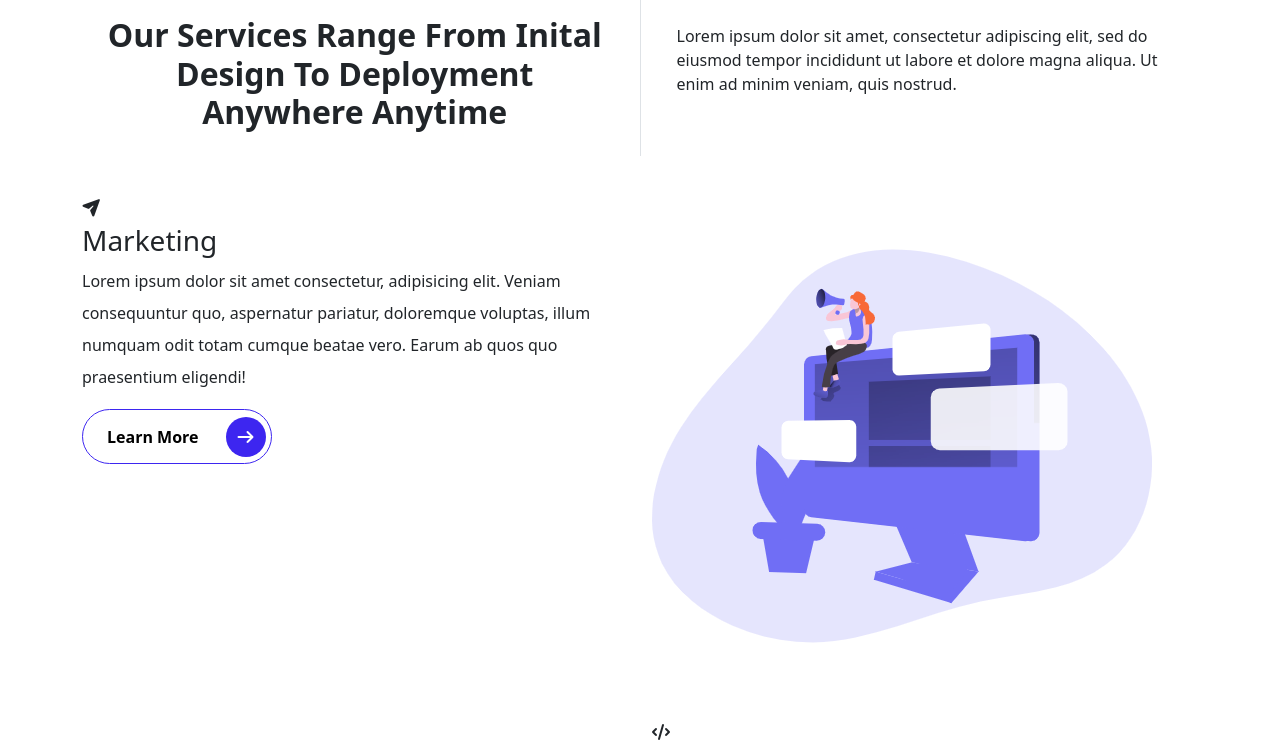
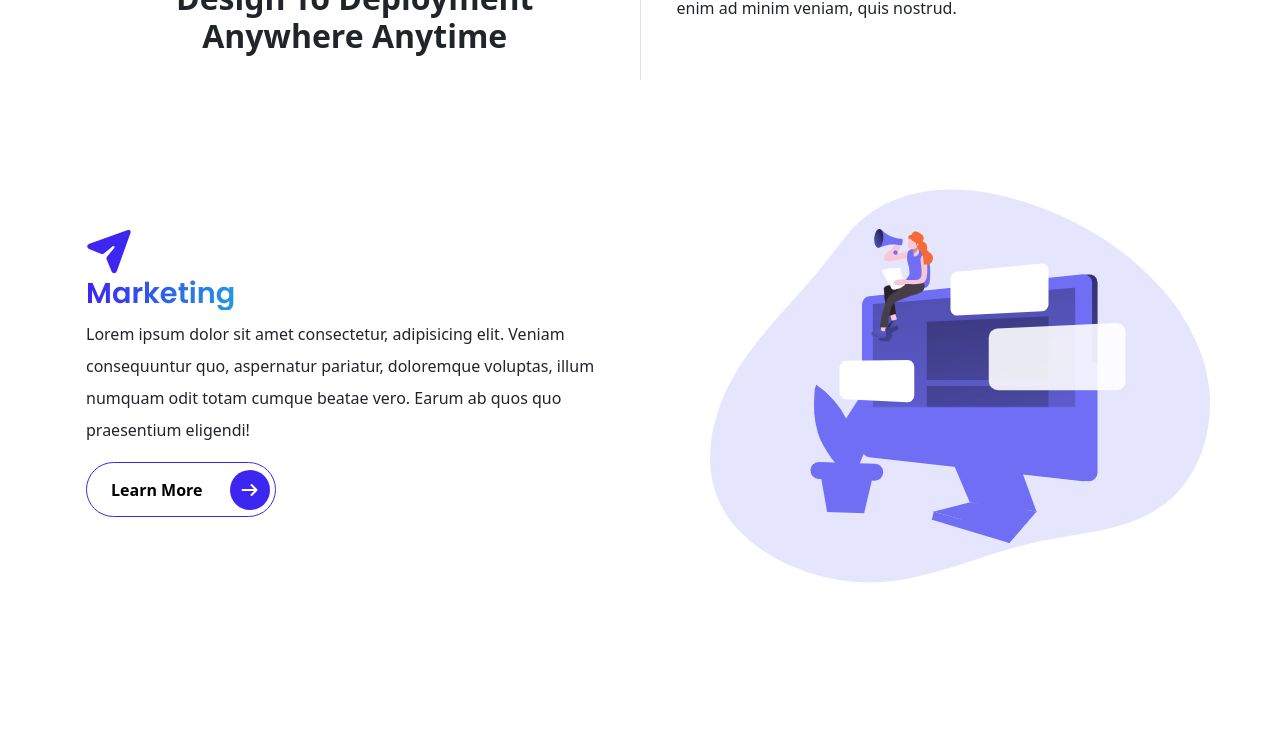
Before and after one commit to dmenezesgabriel/bootstrap-sass, a website: page index.html in a window 1280 px wide. Shown: the part 1400-2152 px from the top of the page. Drawn offline with nearby package versions, Linux system fonts and the light colour scheme; files that its build step writes are made by us from their sources.

Commit message:
Finish services section

```diff
--- a/index.html
+++ b/index.html
@@ -116,7 +116,7 @@
       </div>
       <div class="container">
         <div class="row">
-          <div class="col-md-4 col-lg-2">
+          <div class="col-md-4 col-lg-4">
             <div class="companies__logo-box shadow-sm">
               <img
                 src="img/companies/company-1.png"
@@ -126,7 +126,7 @@
               />
             </div>
           </div>
-          <div class="col-md-4 col-lg-2">
+          <div class="col-md-4 col-lg-4">
             <div class="companies__logo-box shadow-sm">
               <img
                 src="img/companies/company-2.png"
@@ -151,16 +151,14 @@
     </section>
     <!-- Companies section end -->
     <!-- Services section start -->
-    <section id="services" class="our-services">
+    <section id="services" class="services">
       <div class="container">
         <div class="row text-center">
           <h1 class="display-3 fw-bold">Our Services</h1>
-          <div class="heading-line mb-5"></div>
+          <div class="heading-line mb-1"></div>
         </div>
-      </div>
-      <!-- description -->
-      <div class="container">
-        <div class="row pt-2 mb-2 mt-5 mb-3">
+        <!-- description -->
+        <div class="row pt-2 mb-2 mt-0 mb-3">
           <div class="col md-6 border-right">
             <div class="bg-white p-3">
               <h2 class="fw-bold text-capitalize text-center">
@@ -186,7 +184,7 @@
         <div class="row">
           <div class="col-lg-6 col-md-6 col-sm-12 col-xs-12 services mt-4">
             <div class="services__content">
-              <i class="icon fas fa-paper-plane"></i>
+              <i class="icon d-block fas fa-paper-plane"></i>
               <h3 class="display-3--title mt-1">Marketing</h3>
               <p class="lh-lg">
                 Lorem ipsum dolor sit amet consectetur, adipisicing elit. Veniam
@@ -202,8 +200,10 @@
               </button>
             </div>
           </div>
-          <div class="col-lg-6 col-md-6 col-sm-12 col-xs-12 services mt-4">
-            <div class="services__content">
+          <div
+            class="col-lg-6 col-md-6 col-sm-12 col-xs-12 services mt-4 text-end"
+          >
+            <div class="services__picture">
               <img
                 src="img/services/service-1.png"
                 alt="Marketing Illustration"
@@ -214,8 +214,10 @@
         </div>
         <!-- Web development -->
         <div class="row">
-          <div class="col-lg-6 col-md-6 col-sm-12 col-xs-12 services mt-4">
-            <div class="services__content">
+          <div
+            class="col-lg-6 col-md-6 col-sm-12 col-xs-12 services mt-4 text-start"
+          >
+            <div class="services__picture">
               <img
                 src="img/services/service-2.png"
                 alt="Marketing Illustration"
@@ -225,7 +227,7 @@
           </div>
           <div class="col-lg-6 col-md-6 col-sm-12 col-xs-12 services mt-4">
             <div class="services__content">
-              <i class="icon fas fa-code"></i>
+              <i class="icon d-block fas fa-code"></i>
               <h3 class="display-3--title mt-1">Web Development</h3>
               <p class="lh-lg">
                 Lorem ipsum dolor sit amet consectetur, adipisicing elit. Veniam
@@ -246,7 +248,7 @@
         <div class="row">
           <div class="col-lg-6 col-md-6 col-sm-12 col-xs-12 services mt-4">
             <div class="services__content">
-              <i class="icon fas fa-cloud-upload-alt"></i>
+              <i class="icon d-block fas fa-cloud-upload-alt"></i>
               <h3 class="display-3--title mt-1">Cloud Hosting</h3>
               <p class="lh-lg">
                 Lorem ipsum dolor sit amet consectetur, adipisicing elit. Veniam
@@ -262,8 +264,10 @@
               </button>
             </div>
           </div>
-          <div class="col-lg-6 col-md-6 col-sm-12 col-xs-12 services mt-4">
-            <div class="services__content">
+          <div
+            class="col-lg-6 col-md-6 col-sm-12 col-xs-12 services mt-4 text-end"
+          >
+            <div class="services__picture">
               <img
                 src="img/services/service-3.png"
                 alt="Marketing Illustration"
@@ -275,7 +279,6 @@
       </div>
     </section>
     <!-- Services section end -->
-
     <script
       src="https://cdn.jsdelivr.net/npm/bootstrap@5.2.0-beta1/dist/js/bootstrap.bundle.min.js"
       integrity="sha384-pprn3073KE6tl6bjs2QrFaJGz5/SUsLqktiwsUTF55Jfv3qYSDhgCecCxMW52nD2"
--- a/scss/components/_typography.scss
+++ b/scss/components/_typography.scss
@@ -49,6 +49,25 @@
 
 .display-3 {
   font-family: "Poppins", sans-serif;
+
+  &--title {
+    font-size: 1.2rem;
+    text-transform: capitalize;
+    font-weight: 600;
+    font-family: "Poppins", sans-serif;
+    display: inline-block;
+    background-image: linear-gradient(
+      to right,
+      custom.$primary,
+      custom.$secondary
+    );
+    -webkit-background-clip: text;
+    -webkit-text-fill-color: transparent;
+
+    @include custom.media-breakpoint-up(lg) {
+      font-size: 1.8rem;
+    }
+  }
 }
 
 .border-right {
--- a/scss/sections/_services.scss
+++ b/scss/sections/_services.scss
@@ -0,0 +1,36 @@
+@use "../custom";
+
+.services {
+  position: relative;
+  padding: 1rem 0;
+
+  &__content {
+    padding: 1rem;
+    margin-top: 0;
+
+    p {
+      font-size: 0.8rem;
+
+      @include custom.media-breakpoint-up(lg) {
+        font-size: 1rem;
+      }
+    }
+
+    @include custom.media-breakpoint-up(lg) {
+      margin-top: 5rem;
+    }
+
+    .icon {
+      font-size: 1.5rem;
+      color: custom.$primary;
+
+      @include custom.media-breakpoint-up(lg) {
+        font-size: 2.5rem;
+      }
+    }
+  }
+
+  &__picture {
+    max-width: 100%;
+  }
+}
```
